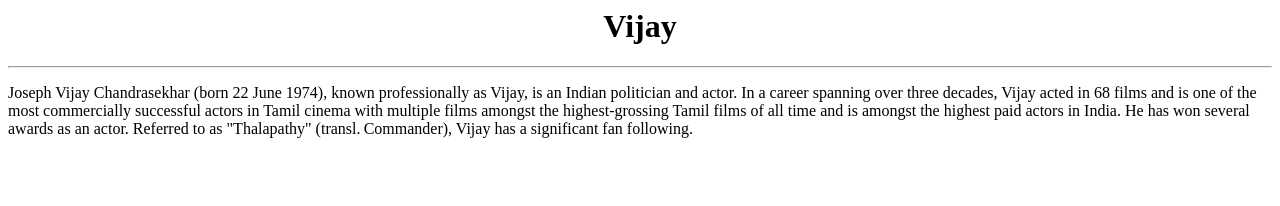
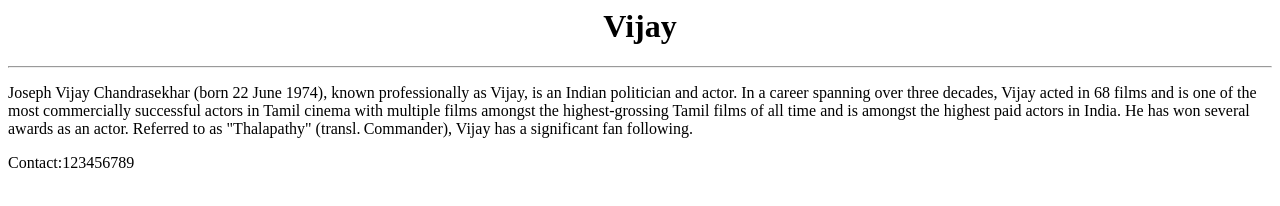
Before and after one commit to ShobanaGnanavel/HTMLActorPage, a plain HTML site: page index.html in a window 1280 px wide. Drawn offline with Linux system fonts and the light colour scheme.

Commit message:
Added contact

```diff
--- a/index.html
+++ b/index.html
@@ -5,3 +5,5 @@
 <p>
   Joseph Vijay Chandrasekhar (born 22 June 1974), known professionally as Vijay, is an Indian politician and actor. In a career spanning over three decades, Vijay acted in 68 films and is one of the most commercially successful actors in Tamil cinema with multiple films amongst the highest-grossing Tamil films of all time and is amongst the highest paid actors in India. He has won several awards as an actor. Referred to as "Thalapathy" (transl. Commander), Vijay has a significant fan following.
 </p>
+
+<p>Contact:123456789</p>
```
